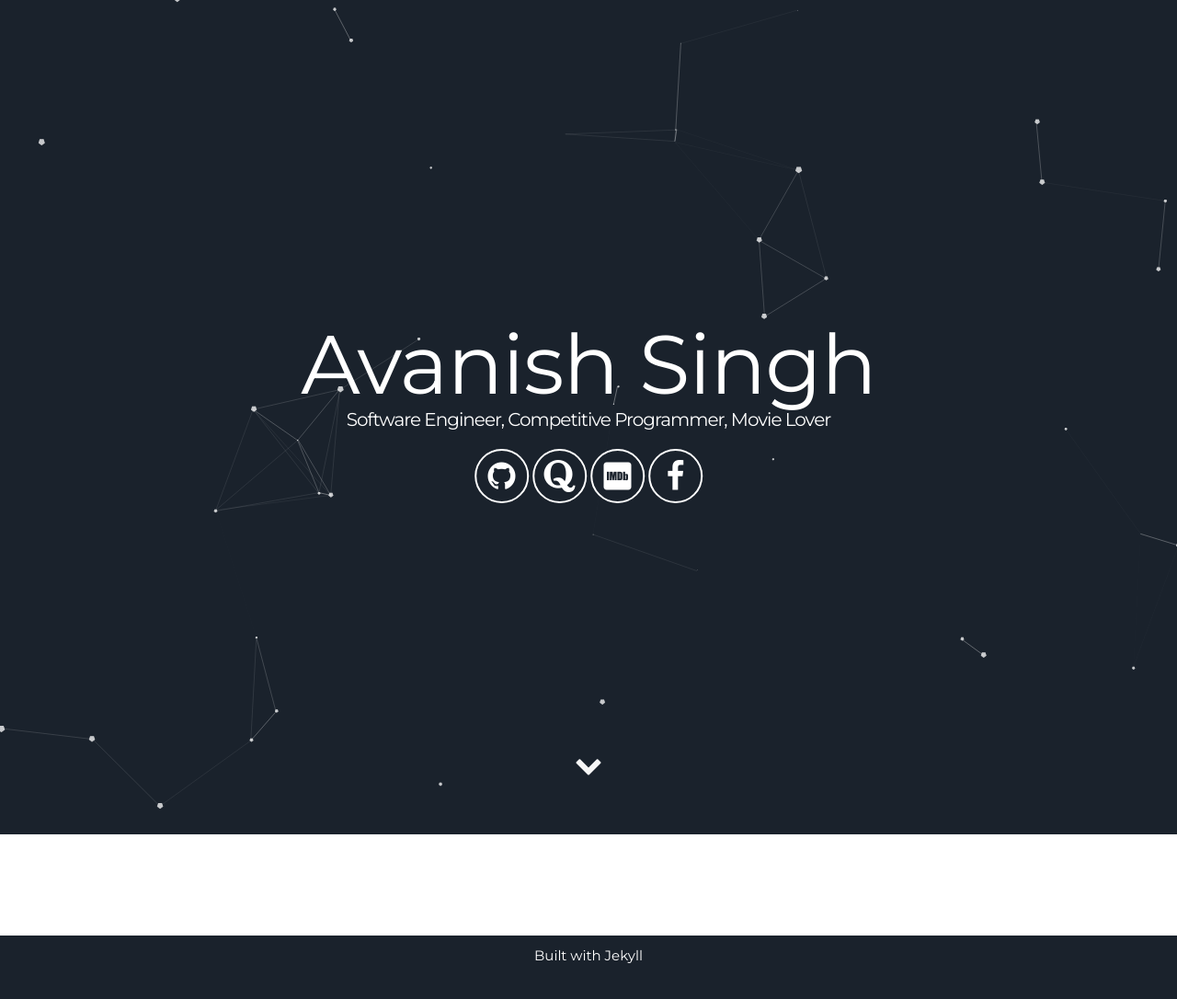
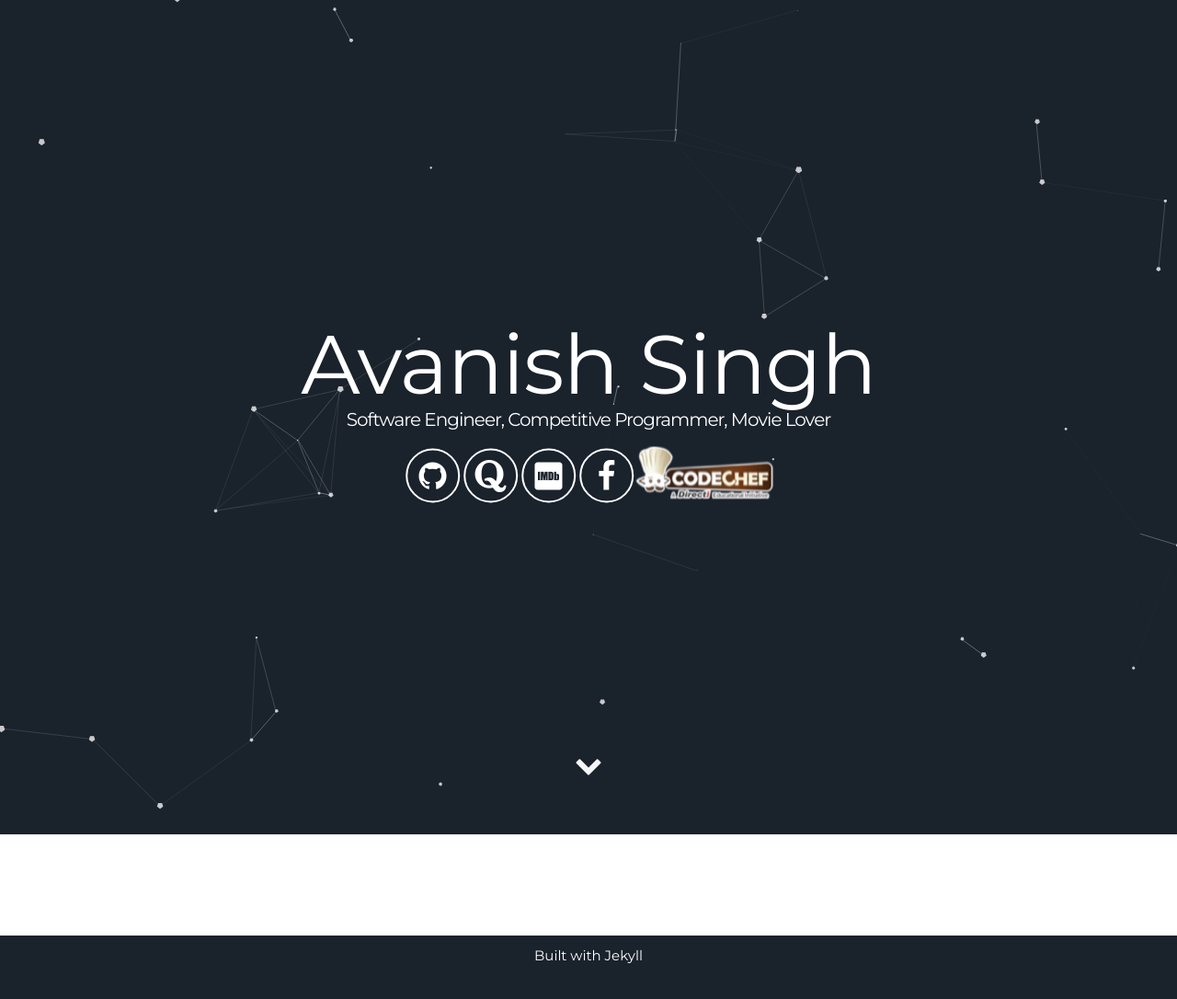
Before and after one commit to iavanish-zz/iavanish.github.io, a Jekyll site: the page built from index.html, in a window 1280 px wide. Shown: the whole page at 92% size. Built offline with Jekyll 4.4.1, drawn with Linux system fonts in a browser that asks for light colours.

Commit message:
codechef added

```diff
--- a/_includes/header.html
+++ b/_includes/header.html
@@ -8,10 +8,17 @@
       </h2>
 
       <div class="icons-header">
+
         <a aria-label="Github Profile" target="_blank" href="https://github.com/{{site.github_username}}"><i class="icon fa fa-github" aria-hidden="true"></i></a>
+
 		<a aria-label="Quora Profile" target="_blank" href="https://www.quora.com/profile/{{site.quora_username}}"><i class="icon fa fa-quora" aria-hidden="true"></i></a>
+
 		<a aria-label="Imdb Ratings" target="_blank" href="http://www.imdb.com/user/{{site.imdb_username}}/ratings"><i class="icon fa fa-imdb" aria-hidden="true"></i></a>
+
 		<a aria-label="Facebook Profile" target="_blank" href="https://www.facebook.com/{{site.facebook_username}}"><i class="icon fa fa-facebook" aria-hidden="true"></i></a>
+
+		<a aria-label="CodeChef Profile" target="_blank" href="https://www.codechef.com/users/iavanish"><img src="assets/img/codechef.png" aria-hidden="true"></img></a>
+
       </div>
 
   </div>
```
Also changed, not shown: assets/img/codechef.png (added), 10 other files.
